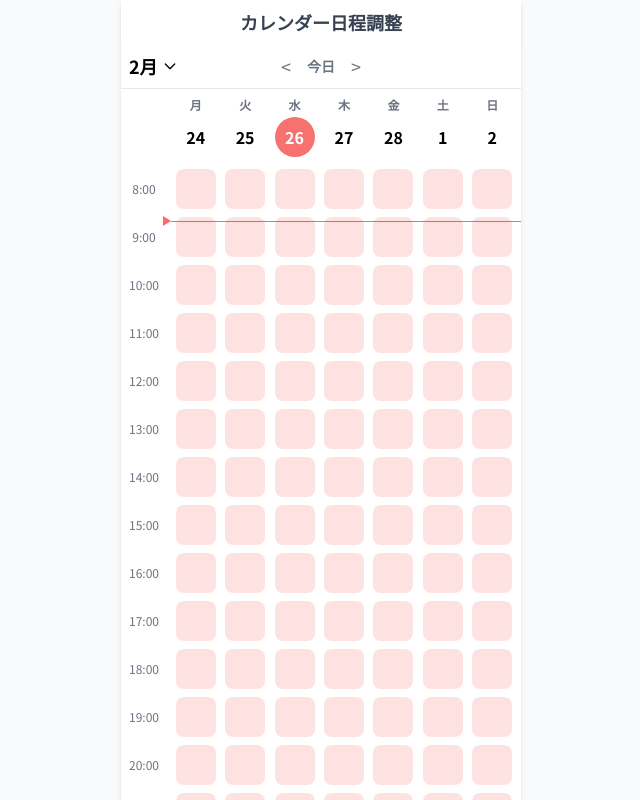
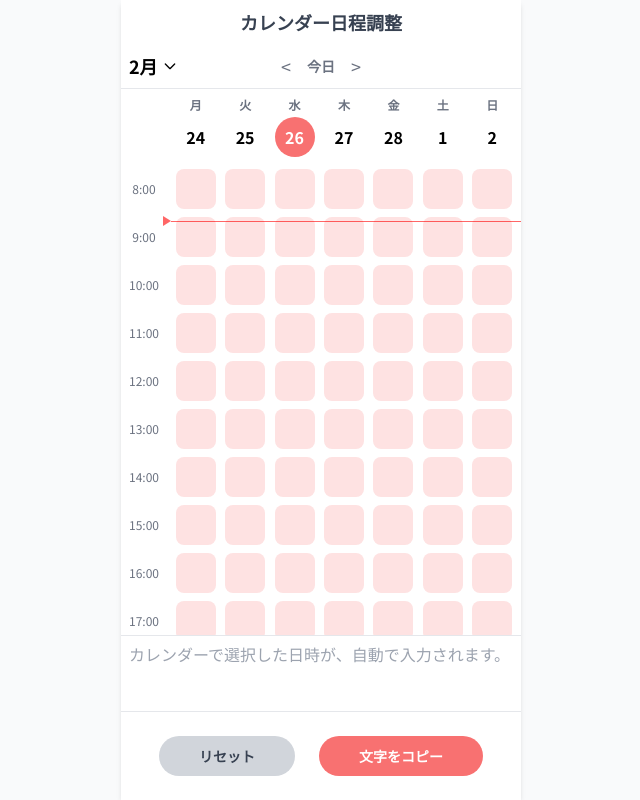
Before and after one commit to HironoriKan/calendar-demo, a React (Create React App) app: page / in a window 1280 px wide. Shown: the whole page, without its empty margins (319-959 px from the left). Built offline with nearby package versions, Linux system fonts and the light colour scheme.

Commit message:
“スクロールの制限を解除3”

```diff
--- a/src/components/CalendarTextGenerator.js
+++ b/src/components/CalendarTextGenerator.js
@@ -688,21 +688,17 @@ const CalendarTextGenerator = () => {
       minHeight: '100vh',
       minHeight: 'calc(var(--vh, 1vh) * 100)',
       overscrollBehavior: 'auto',
-      position: 'relative',
-      overflow: 'auto' // 全体のスクロールを許可
+      position: 'relative'
     }}>
       <div
         className="flex flex-col bg-white w-full max-w-[400px] shadow-md"
         style={{
-          // 固定高さを削除し、自動的に高さを調整
-          height: 'auto',
-          minHeight: isKeyboardVisible ? 'auto' : '100vh',
-          minHeight: isKeyboardVisible ? 'auto' : 'calc(var(--vh, 1vh) * 100)',
+          height: isKeyboardVisible ? 'auto' : '100vh',
+          height: isKeyboardVisible ? 'auto' : 'calc(var(--vh, 1vh) * 100)',
           position: 'relative',
           maxWidth: '400px',
           width: '100%',
-          overflow: 'visible', // 内容がはみ出ても表示
-          overscrollBehavior: 'auto'
+          overflow: isKeyboardVisible ? 'visible' : 'hidden'
         }}
         onTouchMove={handleTouchMove}
         onTouchEnd={handleTouchEnd}
@@ -746,9 +742,9 @@ const CalendarTextGenerator = () => {
           <div></div> {/* 右側のスペース確保用 */}
         </div>
 
-        {/* カレンダーグリッド - 固定高さを削除 */}
-        <div className="bg-white p-0 mb-0 flex-1 flex flex-col overflow-hidden" style={{
-          // maxHeightを削除して自然な高さに
+        {/* カレンダーグリッド - キーボード表示時は縮小 */}
+        <div className="bg-white p-0 mb-0 flex-1 flex flex-col overflow-hidden min-h-0" style={{
+          maxHeight: isKeyboardVisible ? '40vh' : 'none',
           transition: 'max-height 0.3s ease'
         }}>
           {/* 固定ヘッダー部分 */}
@@ -780,7 +776,7 @@ const CalendarTextGenerator = () => {
 
           {/* スクロール可能な本体部分 - 計算された高さを適用 */}
           <div
-            className="overflow-auto hide-scrollbar relative flex-1"
+            className="overflow-auto relative flex-1"
             style={{
               WebkitOverflowScrolling: 'touch',
               overscrollBehavior: 'auto'
```
